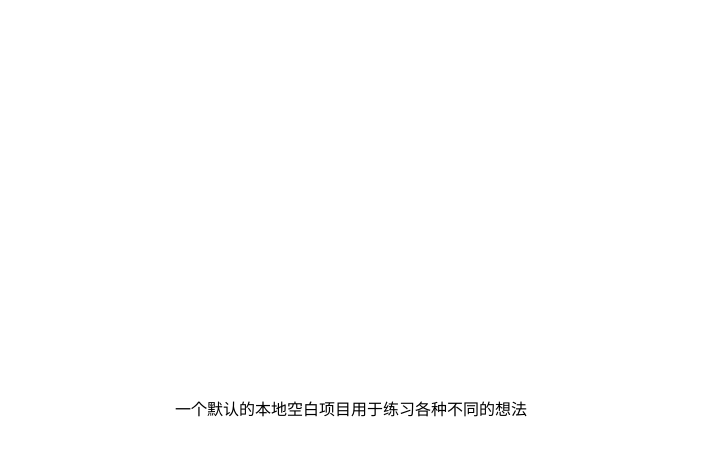
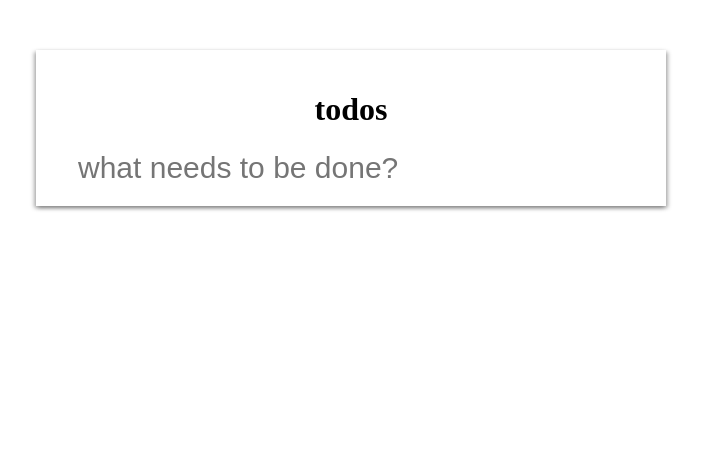
Before and after one commit to gaowujian/practice-react-app, a React app: page / in a window 1280 px wide. Shown: the top 456 px of the page, without its empty margins (289-990 px from the left). Built offline with nearby package versions, Linux system fonts and the light colour scheme.

Commit message:
第一版

```diff
--- a/package.json
+++ b/package.json
@@ -10,6 +10,7 @@
     "@testing-library/user-event": "^7.1.2",
     "@typescript-eslint/eslint-plugin": "^2.10.0",
     "@typescript-eslint/parser": "^2.10.0",
+    "axios": "^0.21.0",
     "babel-eslint": "10.1.0",
     "babel-jest": "^24.9.0",
     "babel-loader": "8.1.0",
--- a/src/App.js
+++ b/src/App.js
@@ -1,13 +1,95 @@
-import React from "react";
-
-const style = {
-  height: "100vh",
-  display: "flex",
-  justifyContent: "center",
-  alignItems: "center",
-};
-function App() {
-  return <div style={style}>一个默认的本地空白项目用于练习各种不同的想法</div>;
+import React, {
+  Fragment,
+  useCallback,
+  useEffect,
+  useMemo,
+  useReducer,
+  useRef,
+  useState,
+} from "react";
+import "./app.css";
+function Control({ addTodo }) {
+  const textRef = useRef(null);
+  const onSubmit = useCallback(
+    (e) => {
+      e.preventDefault();
+      addTodo({
+        content: textRef.current.value,
+        id: Date.now(),
+        complete: false,
+      });
+    },
+    [addTodo]
+  );
+  return (
+    <div className="control">
+      <h1>todos</h1>
+      <form action="" onSubmit={onSubmit}>
+        <input type="text" ref={textRef} placeholder="what needs to be done?" />
+      </form>
+    </div>
+  );
 }
 
-export default App;
+function Todos(props) {
+  const { todos, removeTodo, toggleTodo } = props;
+  return (
+    <ul className="todos">
+      {todos.map((todo) => {
+        return (
+          <li key={todo.id} className="todo-item">
+            <input
+              type="checkbox"
+              checked={todo.complete}
+              onChange={() => toggleTodo(todo.id)}
+            />
+            <label htmlFor="" className={todo.complete ? "complete" : null}>
+              {todo.content}
+            </label>
+            <span
+              dangerouslySetInnerHTML={{ __html: "&cross;" }}
+              onClick={() => {
+                removeTodo(todo.id);
+              }}
+            ></span>
+          </li>
+        );
+      })}
+    </ul>
+  );
+}
+
+export default function App() {
+  const [todos, setTodos] = useState([]);
+
+  const addTodo = useCallback((todo) => {
+    setTodos((todos) => [...todos, todo]);
+  }, []);
+  const removeTodo = useCallback((id) => {
+    setTodos((todos) => todos.filter((todo) => todo.id !== id));
+  }, []);
+  const toggleTodo = useCallback((id) => {
+    setTodos((todos) =>
+      todos.map((todo) => {
+        if (todo.id === id) {
+          todo.complete = !todo.complete;
+        }
+        return todo;
+      })
+    );
+  }, []);
+  useEffect(() => {
+    const todos = JSON.parse(localStorage.getItem("_todos")) || [];
+    setTodos(todos);
+  }, []);
+  useEffect(() => {
+    localStorage.setItem("_todos", JSON.stringify(todos));
+  }, [todos]);
+
+  return (
+    <div className="todo-app">
+      <Control addTodo={addTodo} />
+      <Todos todos={todos} removeTodo={removeTodo} toggleTodo={toggleTodo} />
+    </div>
+  );
+}
--- /dev/null
+++ b/src/app.css
@@ -0,0 +1,38 @@
+.todo-app {
+  width: 550px;
+  margin: 50px auto;
+  padding: 20px 40px;
+  box-shadow: 2px 2px 4px rgba(0, 0, 0, 0.3), -2px 2px 4px rgba(0, 0, 0, 0.3);
+}
+
+.control h1 {
+  text-align: center;
+}
+.control input {
+  outline: none;
+  line-height: 30px;
+  font-size: 30px;
+  border: none;
+  width: 100%;
+}
+
+.todos {
+  padding: 0;
+  margin: 0;
+  list-style: none;
+}
+
+.todo-item {
+  display: flex;
+  align-items: center;
+}
+
+.todo-item label {
+  line-height: 30px;
+  margin-left: 20px;
+  margin-right: auto;
+}
+
+.todos .complete {
+  text-decoration: line-through;
+}
--- a/src/index.js
+++ b/src/index.js
@@ -1,5 +1,6 @@
 import React from "react";
 import ReactDOM from "react-dom";
+
 import App from "./App";
 
 ReactDOM.render(<App />, document.getElementById("root"));
```
Also changed, not shown: 1 other file (tests, documents, lock files or other folders).
